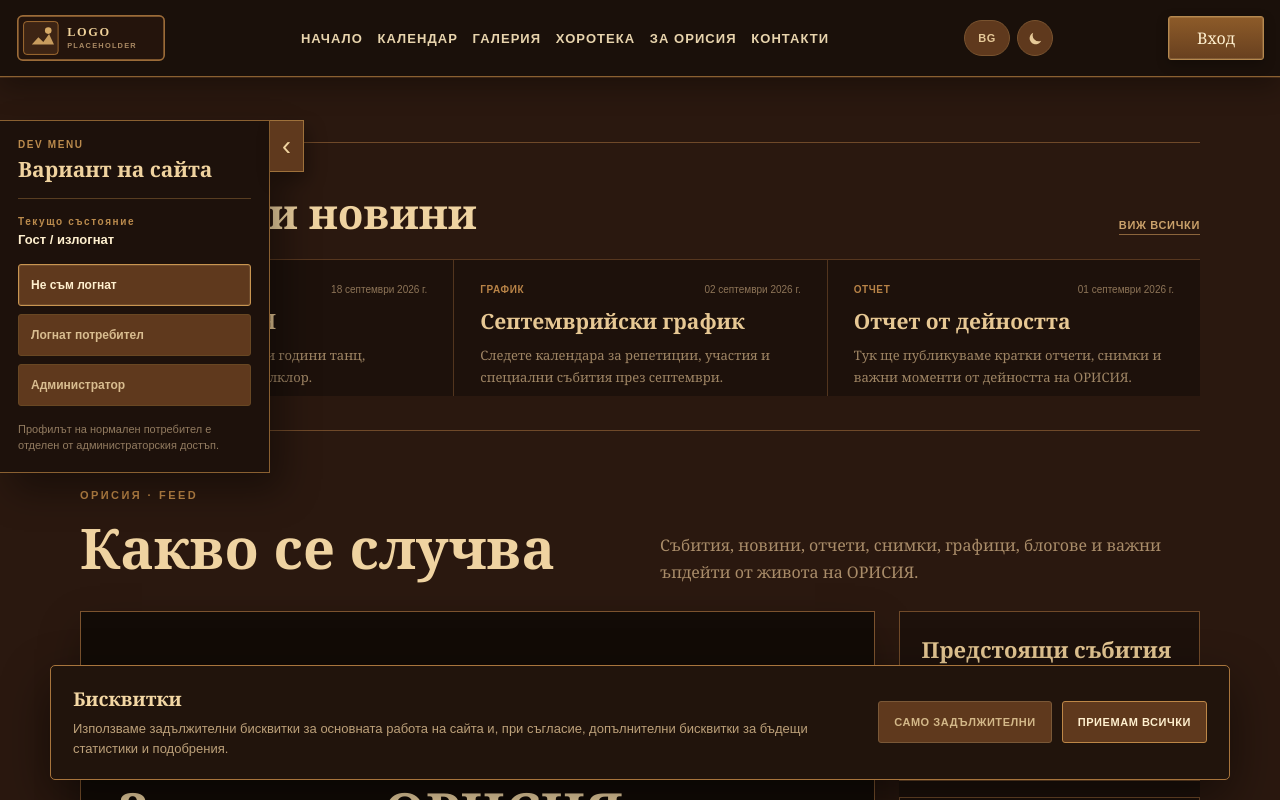
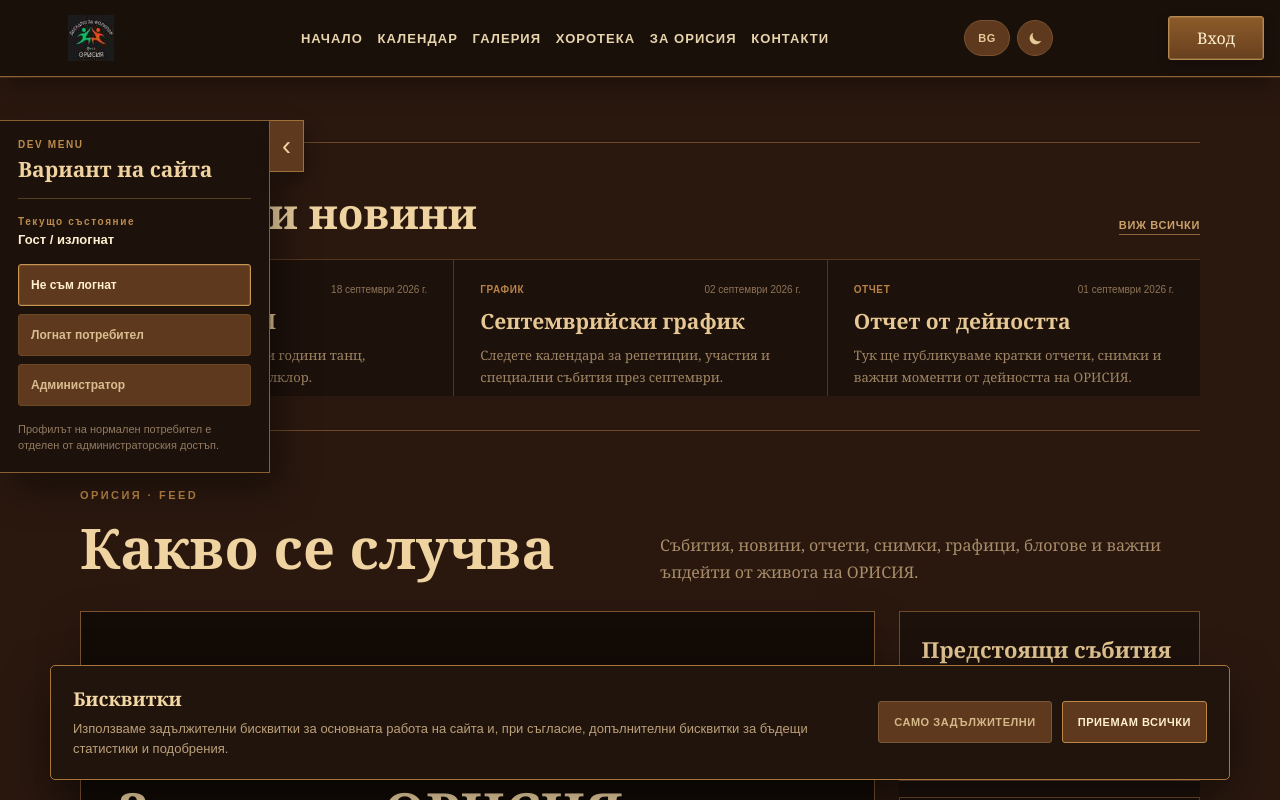
Before and after one commit to viktor132607/Orisia.Client, a Next.js app: page / in a window 1280 px wide. Shown: the top 800 px of the page. Built offline with nearby package versions, Linux system fonts and the light colour scheme.

Commit message:
Use Orisia logo in navbar

```diff
--- a/src/components/Navbar.tsx
+++ b/src/components/Navbar.tsx
@@ -97,7 +97,7 @@ export default function Navbar() {
     <header className="navbar">
       <div className="container nav-inner">
         <Link href="/" className="brand brand-logo-link" aria-label={isBg ? "ОРИСИЯ - Начало" : "ORISIA - Home"}>
-          <img className="brand-logo-image" src="/orisia-logo-placeholder.svg" alt={isBg ? "Placeholder за логото на ОРИСИЯ" : "ORISIA logo placeholder"} />
+          <img className="brand-logo-image" src="/orisia-logo.svg" alt={isBg ? "Лого на ОРИСИЯ" : "ORISIA logo"} />
         </Link>
 
         <nav className="nav-links nav-main-links" aria-label={isBg ? "Основна навигация" : "Main navigation"}>
```
